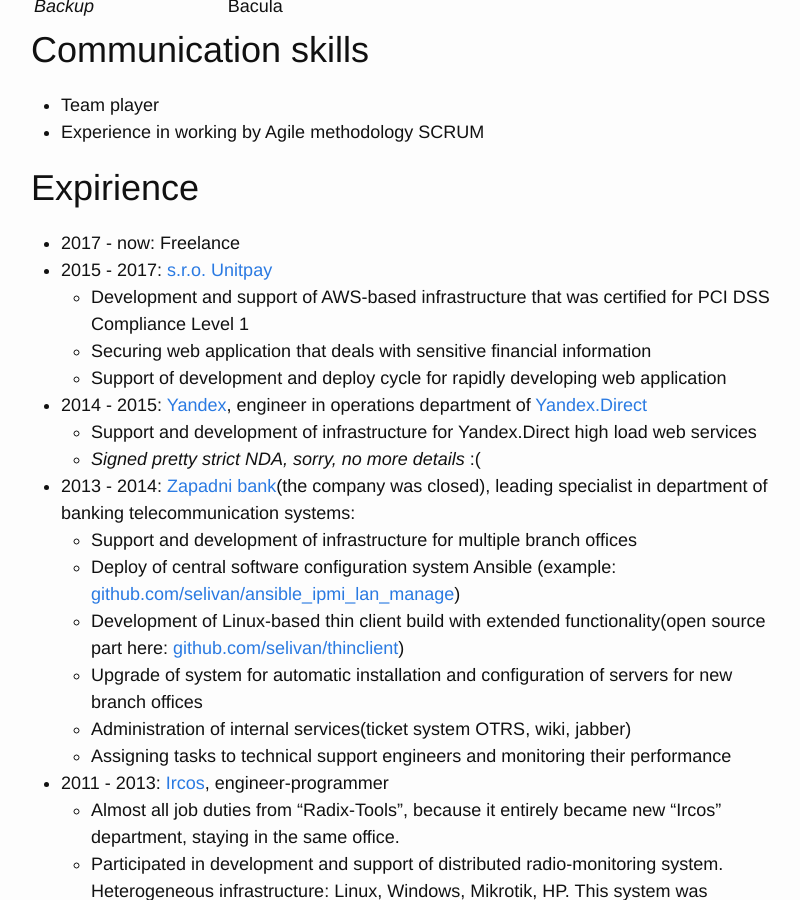
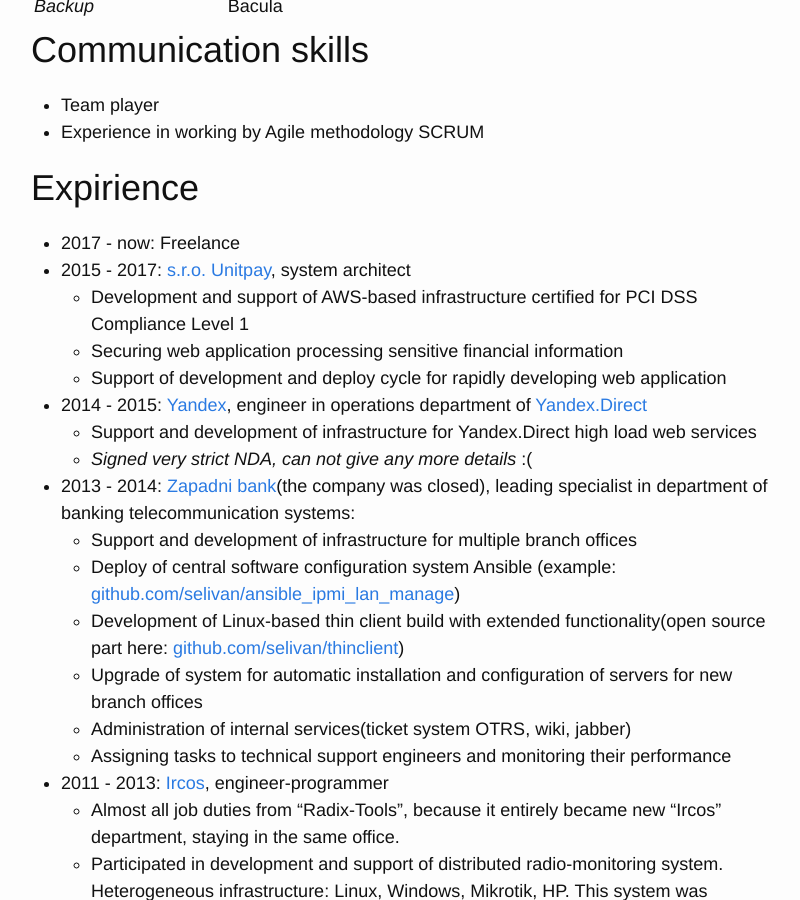
Before and after one commit to selivan/selivan.github.io, a Jekyll site: the page built from cv/index.md, in a window 1280 px wide and 900 px high, scrolled down 2446 px. Shown: the whole window, without its empty margins (239-1039 px from the left). Built offline with Jekyll 4.4.1, drawn with Linux system fonts in a browser that asks for light colours.

Commit message:
Update index.md

```diff
--- a/cv/index.md
+++ b/cv/index.md
@@ -81,13 +81,13 @@
 # Expirience
 
 * 2017 - now: Freelance
-* 2015 - 2017: [s.r.o. Unitpay](https://unitpay.ru)
-  * Development and support of AWS-based infrastructure that was certified for PCI DSS Compliance Level 1
-  * Securing web application that deals with sensitive financial information
+* 2015 - 2017: [s.r.o. Unitpay](https://unitpay.ru), system architect
+  * Development and support of AWS-based infrastructure certified for PCI DSS Compliance Level 1
+  * Securing web application processing sensitive financial information
   * Support of development and deploy cycle for rapidly developing web application
 * 2014 - 2015: [Yandex](https://yandex.ru), engineer in operations department of [Yandex.Direct](https://direct.yandex.ru/)
   * Support and development of infrastructure for Yandex.Direct high load web services
-  * _Signed pretty strict NDA, sorry, no more details_ :(
+  * _Signed very strict NDA, can not give any more details_ :(
 * 2013 - 2014: [Zapadni bank](http://www.cbr.ru/credit/coinfo.asp?id=450000522)(the company was closed), leading specialist in department of banking telecommunication systems:
   * Support and development of infrastructure for multiple branch offices
   * Deploy of central software configuration system Ansible (example: [github.com/selivan/ansible_ipmi_lan_manage](https://github.com/selivan/ansible_ipmi_lan_manage))
```
